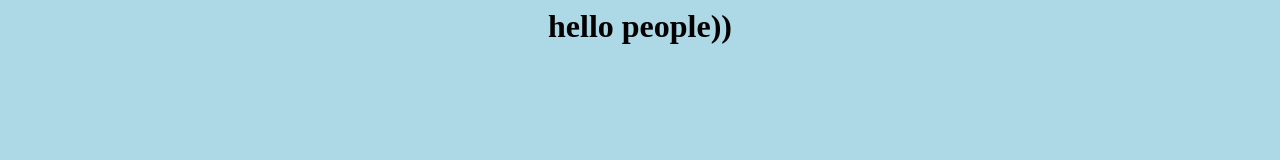
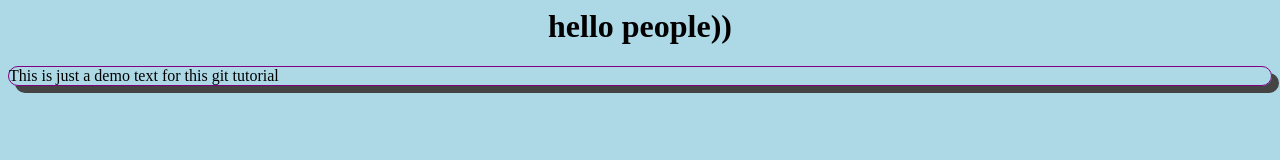
Before and after one commit to Bob-Al-Max/mega_new, a plain HTML site: page index.html in a window 1280 px wide. Drawn offline with Linux system fonts and the light colour scheme.

Commit message:
this is the second commit od the tutorial

```diff
--- a/index.html
+++ b/index.html
@@ -1,3 +1,5 @@
 <link rel="stylesheet" href="style.css">
 
 <h1>hello people))</h1>
+
+<p>This is just a demo text for this git tutorial</p>
--- a/style.css
+++ b/style.css
@@ -8,3 +8,12 @@ h1{
 
 	text-align:center;
 }
+
+
+p{
+
+	border:1px solid purple;
+	border-radius:20px;
+	box-shadow:7px 7px #444;
+	margin:auto;
+}
```
